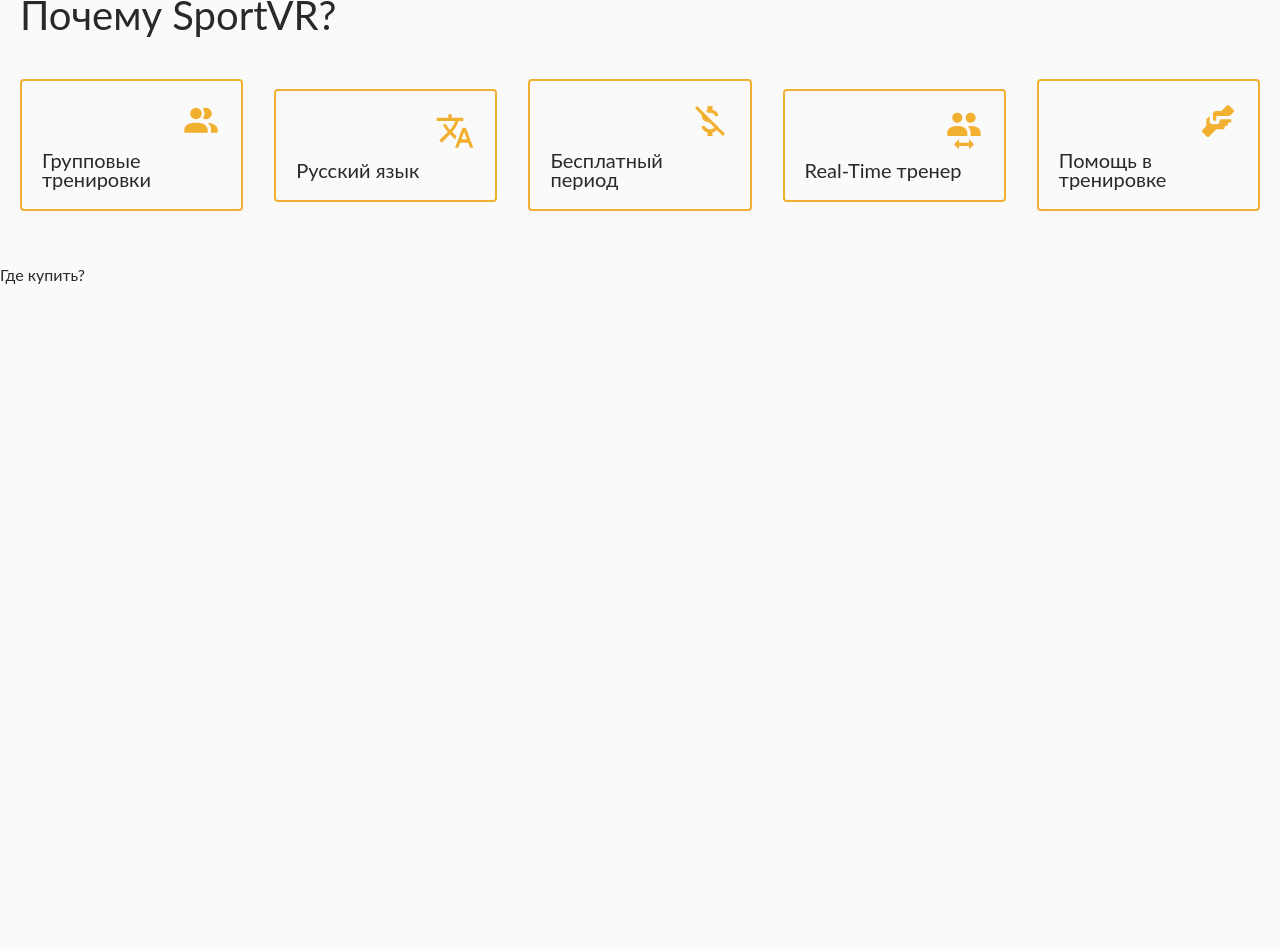
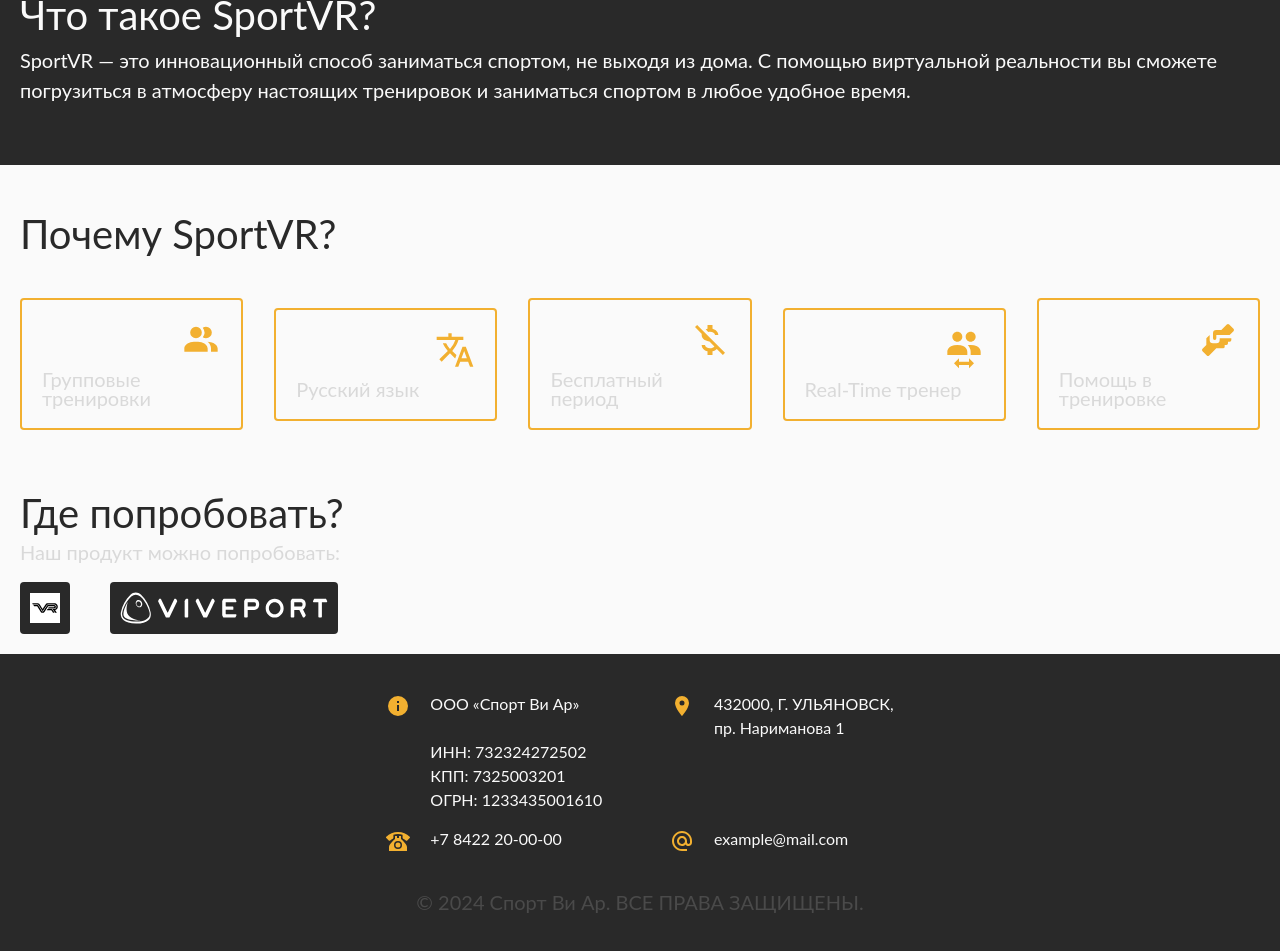
Before and after one commit to Timovey/ProjManagment, a website: page index.html in a window 1280 px wide. Shown: the part 697-1648 px from the top of the page. Before the commit the page ends 981 px from the top, so only its background shows below. Drawn offline with Linux system fonts and the light colour scheme.

Commit message:
add buing

```diff
--- a/index.html
+++ b/index.html
@@ -26,7 +26,13 @@
                 <div class="preview-desc">Виртуальный фитнес</div>
            </div>
         </section>
-        <section class="main">
+        <section class="what">
+            <h1>Что такое SportVR?</h1>
+            <div class="descr">
+                SportVR — это инновационный способ заниматься спортом, не выходя из дома. С помощью виртуальной реальности вы сможете погрузиться в атмосферу настоящих тренировок и заниматься спортом в любое удобное время.
+            </div>
+        </section>
+        <section class="why">
             <h2 class="title">Почему SportVR?</h2>
             <div class="benefits">
                 <div class="item">
@@ -57,15 +63,60 @@
             </div>
         </section>
         <section class="buy">
-            <h2 class="title">Где купить?</h2>
+            <h2 class="title">Где попробовать?</h2>
+            <div class="descr">
+                Наш продукт можно попробовать:
+            </div>
+            <div class="items">
+                <a href="download"  class="item my">
+                    <img src="./images/vr-1.svg" alt="">
+                </a>
+                <a href="https://www.viveport.com/" target="_blank" class="item vive">
+                    <img src="./images/image.png" alt="">
+                </a>
+            </div>
         </section>
     </main>
     <footer class="footer">
-        <div class="wrapeer">
+        <div class="wrapper">
             <div class="item">
-
+                <img src="./images/information.svg" alt="">
+                <div class="data">
+                    <span>ООО «Спорт Ви Ар»</span>
+                    <br/>
+                    <span>ИНН: 732324272502</span>
+                    <span>КПП: 7325003201</span>
+                    <span>ОГРН: 1233435001610</span>
+                </div>
             </div>
+            <div class="item">
+                <img src="./images/map-marker.svg" alt="">
+                <div class="data">
+                    <span>432000, Г. УЛЬЯНОВСК, </span>
+                    <span>пр. Нариманова 1</span>
+                </div>
+            </div>
+            <div class="item">
+                <img src="./images/phone-classic.svg" alt="">
+                <div class="data">
+                    +7 8422 20-00-00
+                </div>
+            </div>
+            <div class="item">
+                <img src="./images/mail.svg" alt="">
+                <div class="data">
+                    example@mail.com
+                </div>
+            </div>
+        </div>
+        <div class="rights" id="rights">
         </div>
     </footer>
 </body>
 </html>
+<script>
+    function ready() {
+        document.getElementById("rights").innerHTML=`© ${(new Date().getFullYear())} Спорт Ви Ар. ВСЕ ПРАВА ЗАЩИЩЕНЫ.`;
+    }
+    document.addEventListener("DOMContentLoaded", ready);
+</script>
--- a/styles/main.css
+++ b/styles/main.css
@@ -23,7 +23,7 @@
         align-items: center;
         justify-content: space-between;
         padding: 10px;
-        padding-inline: 20px;
+        padding-inline: 40px;
         background-color: var(--lk-primary);
         color: var(--lk-bg-color);
         z-index: 2;
@@ -32,11 +32,15 @@
             height: 30px;
         };
         .menu {
+            font-size: 20px;
             display: flex;
             flex-direction: row;
             align-items: center;
             justify-content: center;
-            gap: 20px;
+            gap: 40px;
+            nav {
+                cursor: pointer;
+            }
         }
     };
     main {
@@ -63,10 +67,32 @@
                 }
                 .preview-desc {
                     font-size: 20px;
-                }
+                };
+                transition: all .5s ease-in-out ;
+            }
+            .preview-text:hover {
+                scale: 1.1;
             }
         }
-        .main {
+        .what {
+            padding: 60px;
+            padding-inline: 20px;
+            background-color: var(--lk-primary);
+            color: var(--lk-bg-color);
+            display: flex;
+            flex-direction: column;
+            /* align-items: center; */
+            justify-content: center;
+            gap: 20px;
+            h1 {
+                font-size: 40px;
+            }
+            .descr {
+                font-size: 20px;
+                line-height: 30px;
+            }
+        }
+        .why {
             margin-top: 40px;
             padding: 20px;
             h2 {
@@ -92,12 +118,57 @@
                     cursor: pointer;
                     .title {
                         font-size: 20px;
+                        color: var(--lk-grey);
                     }
                     img {
                         align-self: flex-end;
                         width: 40px;
                         height: 40px;
                         color:  var(--lk-orange);
+                    }
+                    transition: all .3s ease-in-out ;
+                }
+                .item:hover {
+                    .title {
+                        color: var(--lk-orange);
+                    };
+                    box-shadow: 2px 2px 10px 0px rgba(0,0,0,0.5);
+                    img {
+                        scale: 1.2;
+                    }
+                }
+            }
+        }
+        .buy {
+            padding: 20px;
+            h2 {
+                font-size: 40px;
+            }
+            .descr {
+                color: var(--lk-grey);
+                font-size: 20px;
+                margin-top: 20px
+            }
+            .items {
+                display: flex;
+                flex-direction: row;
+                flex-wrap: wrap;
+                margin-top: 20px;
+                gap: 40px;
+                .item {
+                    padding: 10px;
+                    border-radius: 4px;
+                    background-color: var(--lk-primary);
+                    display: flex;
+                    flex-direction: column;
+                    align-items: center;
+                    justify-content: center;
+                };
+
+                .my {
+                    img {
+                        width: 30px;
+                        height: 30px;
                     }
                 }
             }
@@ -108,5 +179,34 @@
         flex-direction: column;
         align-items: center;
         justify-content: center;
+        gap: 40px;
+        background-color: var(--lk-primary);
+        color: var(--lk-bg-color);
+        padding: 40px;
+        .wrapper {
+            display: grid;
+            grid-template-columns: 1fr 1fr;
+            gap: 20px;
+            column-gap: 60px;
+            .item {
+                display: flex;
+                flex-direction: row;
+                gap: 20px;
+                img {
+                    width: 24px;
+                    height: 24px;
+                    cursor: pointer;
+                }
+                .data {
+                    display: flex;
+                    flex-direction: column;
+                    gap: 5px;
+                }
+            }
+        }
+        .rights {
+            color: #4a4a4a;
+            font-size: 20px;
+        }
     }
 }
```
Also changed, not shown: images/image.png (added), images/information.svg (added), images/mail.svg (added), images/map-marker.svg (added), images/phone-classic.svg (added).
